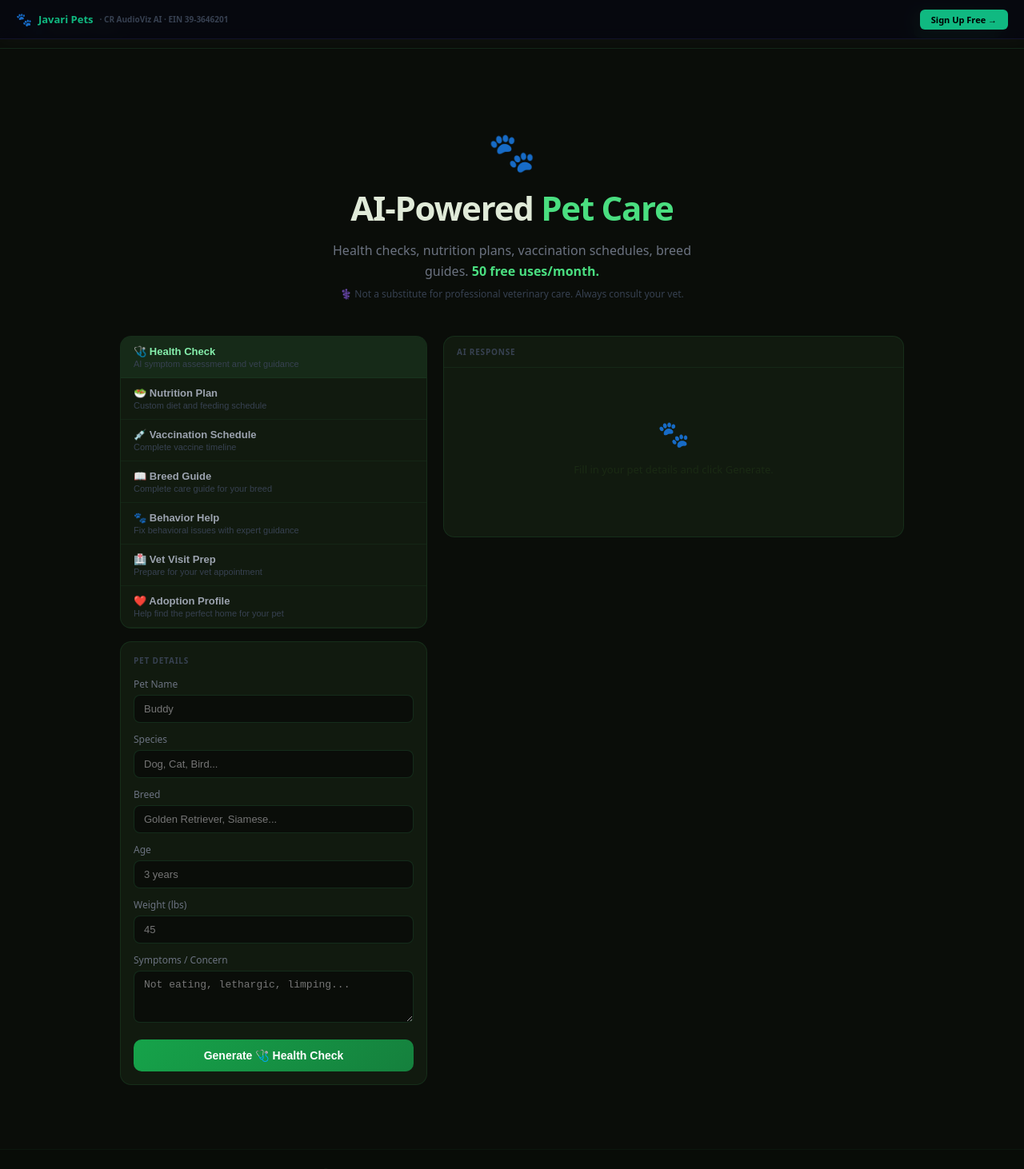
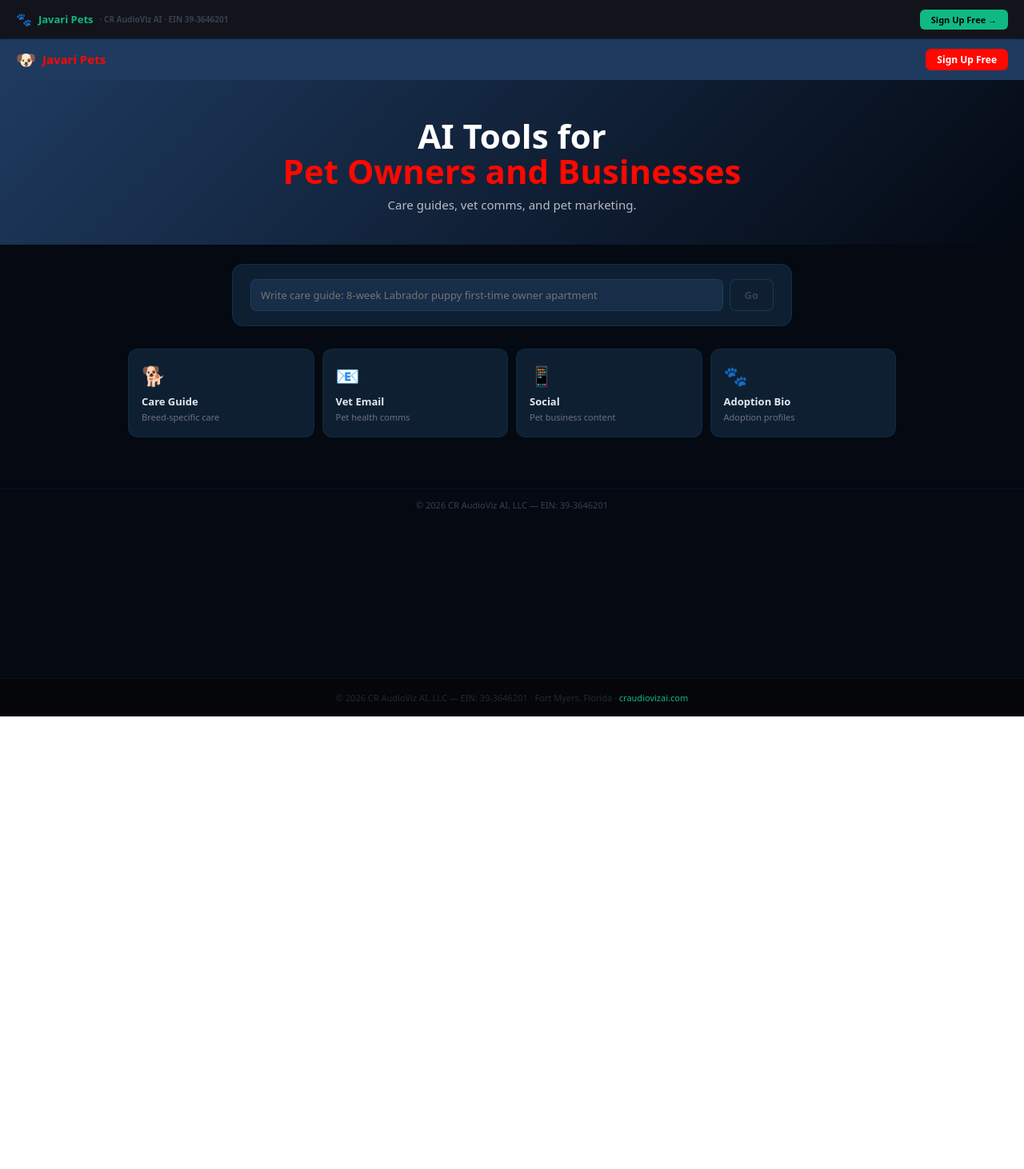
Before and after one commit to CR-AudioViz-AI/javari-pets, a Next.js app: page / in a window 1280 px wide. Shown: the top 1462 px of the page at 80% size. After the commit the page ends 896 px from the top, so only its background shows below. Built offline with nearby package versions, Linux system fonts and the light colour scheme.

Commit message:
feat: AI homepage — CR AudioViz AI EIN 39-3646201

```diff
--- a/app/page.tsx
+++ b/app/page.tsx
@@ -1,94 +1,32 @@
-'use client'
-import { useState, useRef } from 'react'
-import { getActions, getFields } from '@/lib/tool-data'
-
-export default function PetsPage() {
-  const actions = getActions()
-  const [actionId, setActionId] = useState(actions[0].id)
-  const [values, setValues] = useState({})
-  const [output, setOutput] = useState('')
-  const [loading, setLoading] = useState(false)
-  const [error, setError] = useState('')
-  const [copied, setCopied] = useState(false)
-  function setV(id: string, val: string) { setValues((p: any) => ({ ...p, [id]: val })) }
-  async function generate() {
-    const action = actions.find(a => a.id === actionId)
-    if (!action) return
-    setLoading(true); setError(''); setOutput('')
-    try {
-      const res = await fetch('/api/generate', { method: 'POST', headers: { 'Content-Type': 'application/json' }, body: JSON.stringify({ action: actionId, input: action.buildPrompt(values) }) })
-      const data = await res.json()
-      if (!res.ok || data.error) throw new Error(data.error || 'Failed')
-      setOutput(data.result || '')
-    } catch (e) { setError(e.message || 'Error') }
-    setLoading(false)
-  }
-  const action = actions.find(a => a.id === actionId)
-  const fields = getFields(actionId)
-  const C = '#4ade80'
-  return (
-    <div style={{ background: '#0a0d09', minHeight: '100vh', color: '#e0ead8', fontFamily: 'system-ui, sans-serif' }}>
-      <nav style={{ position: 'fixed', top: 0, left: 0, right: 0, zIndex: 100, background: 'rgba(10,13,9,0.97)', backdropFilter: 'blur(12px)', borderBottom: '1px solid rgba(74,222,128,0.12)', height: 60, display: 'flex', alignItems: 'center', justifyContent: 'space-between', padding: '0 28px' }}>
-        <a href="https://craudiovizai.com" style={{ display: 'flex', alignItems: 'center', gap: 10, textDecoration: 'none' }}><span style={{ fontSize: 22 }}>🐾</span><span style={{ fontWeight: 800, fontSize: 15, color: C }}>Javari Pets</span></a>
-        <a href="https://craudiovizai.com/auth/signup" style={{ background: 'linear-gradient(135deg,#16a34a,#15803d)', color: 'white', borderRadius: 8, padding: '8px 18px', fontSize: 13, fontWeight: 700, textDecoration: 'none' }}>Free Access</a>
-      </nav>
-      <div style={{ height: 60 }} />
-      <section style={{ textAlign: 'center', padding: '48px 24px 32px', maxWidth: 680, margin: '0 auto' }}>
-        <div style={{ fontSize: 48, marginBottom: 10 }}>🐾</div>
-        <h1 style={{ fontSize: 'clamp(24px,4vw,42px)', fontWeight: 800, margin: '0 0 12px', letterSpacing: '-0.03em' }}>AI-Powered <span style={{ color: C }}>Pet Care</span></h1>
-        <p style={{ fontSize: 16, color: '#6b7280', maxWidth: 480, margin: '0 auto', lineHeight: 1.65 }}>Health checks, nutrition plans, vaccination schedules, breed guides. <strong style={{ color: C }}>50 free uses/month.</strong></p>
-        <p style={{ color: '#374151', fontSize: 12, marginTop: 6 }}>⚕️ Not a substitute for professional veterinary care. Always consult your vet.</p>
-      </section>
-      <section style={{ maxWidth: 980, margin: '0 auto', padding: '0 20px 80px', display: 'grid', gridTemplateColumns: 'minmax(0,1fr) minmax(0,1.5fr)', gap: 20 }}>
-        <div>
-          <div style={{ background: '#111a0f', border: '1px solid rgba(74,222,128,0.1)', borderRadius: 14, overflow: 'hidden', marginBottom: 16 }}>
-            {actions.map(a => (
-              <button key={a.id} onClick={() => { setActionId(a.id); setValues({}); setOutput('') }}
-                style={{ width: '100%', textAlign: 'left', padding: '11px 16px', background: actionId === a.id ? 'rgba(74,222,128,0.08)' : 'transparent', borderLeft: actionId === a.id ? '3px solid ' + C : '3px solid transparent', border: 'none', cursor: 'pointer', borderBottom: '1px solid rgba(74,222,128,0.05)', display: 'block' }}>
-                <div style={{ fontWeight: 600, fontSize: 13, color: actionId === a.id ? '#86efac' : '#9ca3af' }}>{a.label}</div>
-                <div style={{ fontSize: 11, color: '#374151', marginTop: 2 }}>{a.desc}</div>
-              </button>
-            ))}
-          </div>
-          <div style={{ background: '#111a0f', border: '1px solid rgba(74,222,128,0.1)', borderRadius: 14, padding: '16px' }}>
-            <div style={{ fontSize: 10, fontWeight: 700, color: '#374151', letterSpacing: '0.08em', textTransform: 'uppercase', marginBottom: 14 }}>{fields.label}</div>
-            {(fields.fields || []).map(f => (
-              <div key={f.id} style={{ marginBottom: 12 }}>
-                <label style={{ display: 'block', fontSize: 12, color: '#6b7280', marginBottom: 5, fontWeight: 500 }}>{f.label}</label>
-                {f.type === 'textarea' ? (
-                  <textarea value={values[f.id] || ''} onChange={e => setV(f.id, e.target.value)} placeholder={f.placeholder} rows={3}
-                    style={{ width: '100%', background: '#0a0d09', border: '1px solid rgba(74,222,128,0.15)', borderRadius: 8, padding: '9px 12px', color: '#e0ead8', fontSize: 13, resize: 'vertical', boxSizing: 'border-box', outline: 'none' }} />
-                ) : (
-                  <input value={values[f.id] || ''} onChange={e => setV(f.id, e.target.value)} placeholder={f.placeholder}
-                    style={{ width: '100%', background: '#0a0d09', border: '1px solid rgba(74,222,128,0.15)', borderRadius: 8, padding: '9px 12px', color: '#e0ead8', fontSize: 13, boxSizing: 'border-box', outline: 'none' }} />
-                )}
-              </div>
-            ))}
-            <button onClick={generate} disabled={loading}
-              style={{ width: '100%', background: loading ? '#1a2a14' : 'linear-gradient(135deg,#16a34a,#15803d)', color: loading ? '#374151' : 'white', border: 'none', borderRadius: 10, padding: '12px', fontSize: 14, fontWeight: 700, cursor: loading ? 'not-allowed' : 'pointer', marginTop: 4 }}>
-              {loading ? 'Generating...' : 'Generate ' + (action ? action.label : '')}
-            </button>
-            {error && <p style={{ color: '#ef4444', fontSize: 12, marginTop: 8 }}>⚠ {error}</p>}
-          </div>
-        </div>
-        <div style={{ background: '#111a0f', border: '1px solid rgba(74,222,128,0.1)', borderRadius: 14, overflow: 'hidden', position: 'sticky', top: 80, alignSelf: 'start' }}>
-          <div style={{ padding: '12px 16px', borderBottom: '1px solid rgba(74,222,128,0.07)', display: 'flex', alignItems: 'center', justifyContent: 'space-between' }}>
-            <span style={{ fontSize: 10, fontWeight: 700, color: '#374151', letterSpacing: '0.08em', textTransform: 'uppercase' }}>AI Response</span>
-            {output && <button onClick={() => { navigator.clipboard.writeText(output); setCopied(true); setTimeout(() => setCopied(false), 2000) }} style={{ background: 'rgba(74,222,128,0.08)', border: '1px solid rgba(74,222,128,0.2)', color: copied ? C : '#6b7280', borderRadius: 6, padding: '4px 10px', fontSize: 11, cursor: 'pointer' }}>{copied ? 'Copied!' : 'Copy'}</button>}
-          </div>
-          {output ? (
-            <textarea value={output} readOnly style={{ width: '100%', background: 'transparent', border: 'none', padding: '18px', color: '#e0ead8', fontSize: 14, lineHeight: 1.75, resize: 'vertical', minHeight: 440, boxSizing: 'border-box', outline: 'none' }} />
-          ) : (
-            <div style={{ padding: '60px 20px', textAlign: 'center' }}>
-              <div style={{ fontSize: 32, marginBottom: 12 }}>{loading ? '⏳' : '🐾'}</div>
-              <p style={{ color: '#1a2a14', fontSize: 13, lineHeight: 1.7 }}>{loading ? 'Analyzing your pet...' : 'Fill in your pet details and click Generate.'}</p>
-            </div>
-          )}
-        </div>
-      </section>
-      <footer style={{ background: '#080c07', borderTop: '1px solid rgba(74,222,128,0.05)', padding: '20px 24px', textAlign: 'center' }}>
-        <p style={{ color: '#111a0f', fontSize: 11, margin: 0 }}>© 2026 CR AudioViz AI, LLC — EIN: 39-3646201 · Fort Myers, Florida · Your Story. Our Design.</p>
-      </footer>
-    </div>
-  )
+"use client";
+// app/page.tsx — Javari Pets · CR AudioViz AI · EIN 39-3646201 · May 2026
+import { useState } from "react";
+const T=[{"i": "\ud83d\udc15", "l": "Care Guide", "d": "Breed-specific care", "h": "/care"}, {"i": "\ud83d\udce7", "l": "Vet Email", "d": "Pet health comms", "h": "/vet"}, {"i": "\ud83d\udcf1", "l": "Social", "d": "Pet business content", "h": "/social"}, {"i": "\ud83d\udc3e", "l": "Adoption Bio", "d": "Adoption profiles", "h": "/adoption"}];
+export default function P() {
+  const [i,setI]=useState(""); const [o,setO]=useState(""); const [l,setL]=useState(false);
+  async function go() { if(!i.trim())return; setL(true);setO("");
+    try { const r=await fetch("/api/chat",{method:"POST",headers:{"Content-Type":"application/json"},body:JSON.stringify({messages:[{role:"user",content:i}],stream:false,systemOverride:"You are a veterinary professional and pet care expert."})});
+      const d=await r.json(); setO(d?.choices?.[0]?.message?.content||d?.content||"Error.");
+    } catch {setO("Error.");} setL(false); }
+  return (<div style={{minHeight:"100vh",background:"#040912",color:"#e2e8f0",fontFamily:"system-ui"}}>
+    <nav style={{background:"#1E3A5F",padding:"0 20px",height:52,display:"flex",alignItems:"center",justifyContent:"space-between",position:"sticky",top:0,zIndex:100}}>
+      <div style={{display:"flex",alignItems:"center",gap:8}}><span style={{fontSize:20}}>🐶</span><span style={{fontWeight:800,color:"#FF0800",fontSize:15}}>Javari Pets</span></div>
+      <a href="https://craudiovizai.com/auth/signup" style={{background:"#FF0800",color:"#fff",borderRadius:7,padding:"5px 14px",fontSize:12,fontWeight:700,textDecoration:"none"}}>Sign Up Free</a>
+    </nav>
+    <section style={{background:"linear-gradient(135deg,#1E3A5F,#040912)",padding:"48px 24px 40px",textAlign:"center"}}>
+      <h1 style={{fontSize:"clamp(22px,4vw,42px)",fontWeight:900,color:"#fff",margin:"0 0 10px",lineHeight:1.05}}>AI Tools for<br/><span style={{color:"#FF0800"}}>Pet Owners and Businesses</span></h1>
+      <p style={{color:"rgba(255,255,255,0.7)",fontSize:15,margin:0}}>Care guides, vet comms, and pet marketing.</p>
+    </section>
+    <section style={{maxWidth:700,margin:"0 auto",padding:"24px 20px 0"}}>
+      <div style={{background:"#0F1F32",border:"1px solid rgba(0,180,216,0.12)",borderRadius:14,padding:"18px 22px"}}>
+        <div style={{display:"flex",gap:8}}><input value={i} onChange={e=>setI(e.target.value)} onKeyDown={e=>e.key==="Enter"&&go()} placeholder="Write care guide: 8-week Labrador puppy first-time owner apartment" style={{flex:1,background:"#172D48",border:"1px solid rgba(0,180,216,0.15)",borderRadius:8,padding:"10px 12px",color:"#e2e8f0",fontSize:13,outline:"none",fontFamily:"system-ui"}}/>
+        <button onClick={go} disabled={l||!i.trim()} style={{background:l||!i.trim()?"#0F1F32":"#1E3A5F",color:l||!i.trim()?"#374151":"#FF0800",border:"1px solid rgba(0,180,216,0.2)",borderRadius:8,padding:"10px 18px",fontSize:13,fontWeight:700,cursor:l||!i.trim()?"not-allowed":"pointer",fontFamily:"system-ui"}}>{l?"...":"Go"}</button></div>
+        {o&&<pre style={{marginTop:12,padding:"12px",background:"rgba(0,180,216,0.05)",border:"1px solid rgba(0,180,216,0.1)",borderRadius:8,fontSize:13,color:"#e2e8f0",lineHeight:1.65,whiteSpace:"pre-wrap",fontFamily:"system-ui",maxHeight:300,overflowY:"auto",margin:"12px 0 0"}}>{o}</pre>}
+      </div>
+    </section>
+    <section style={{maxWidth:960,margin:"0 auto",padding:"28px 20px 64px"}}><div style={{display:"grid",gridTemplateColumns:"repeat(auto-fit,minmax(190px,1fr))",gap:10}}>
+      {T.map((t:any)=>(<a key={t.h} href={t.h} style={{background:"#0F1F32",border:"1px solid rgba(0,180,216,0.08)",borderRadius:12,padding:"16px",textDecoration:"none",display:"block"}}><span style={{fontSize:24,display:"block",marginBottom:7}}>{t.i}</span><div style={{fontWeight:700,fontSize:13,color:"#e2e8f0",marginBottom:3}}>{t.l}</div><div style={{fontSize:11,color:"#6B7280",lineHeight:1.4}}>{t.d}</div></a>))}
+    </div></section>
+    <footer style={{borderTop:"1px solid rgba(0,180,216,0.08)",padding:"12px 24px",textAlign:"center"}}><p style={{color:"#374151",fontSize:11,margin:0}}>© 2026 CR AudioViz AI, LLC — EIN: 39-3646201</p></footer>
+  </div>);
 }
```
